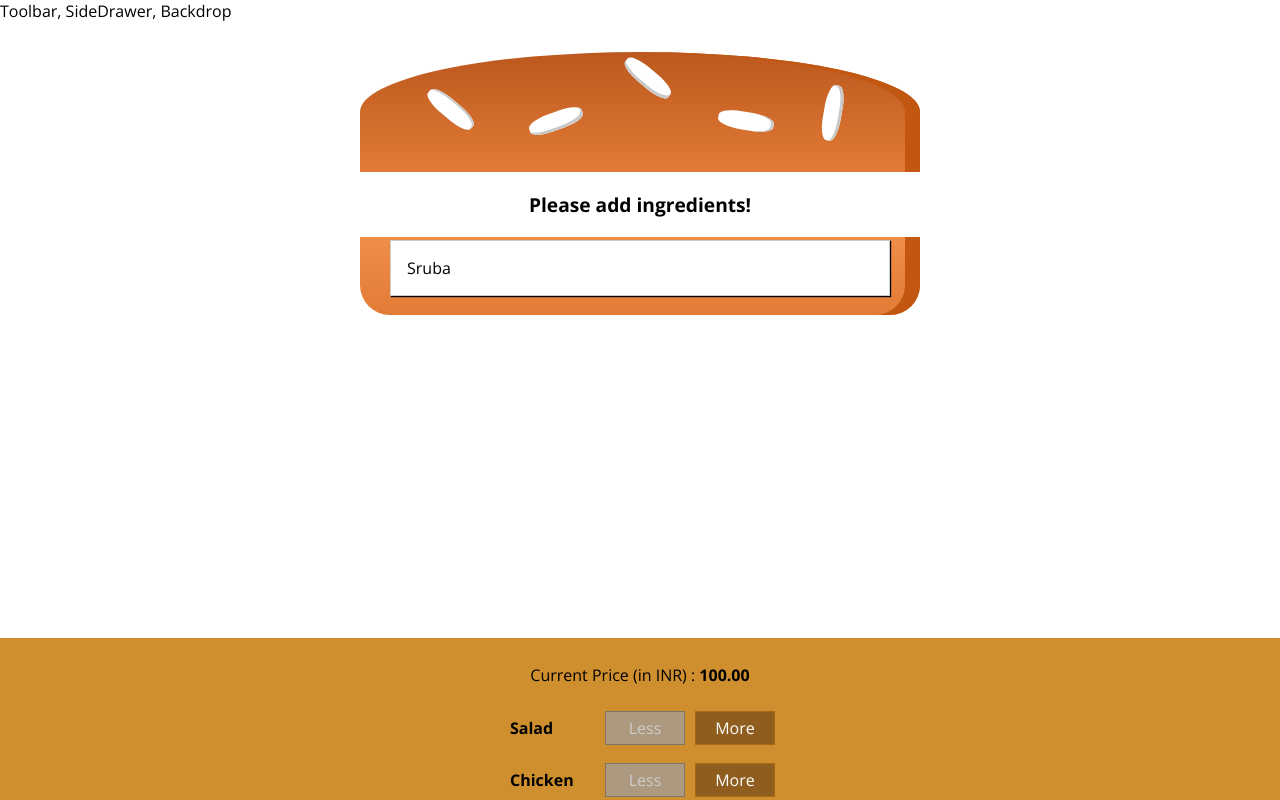
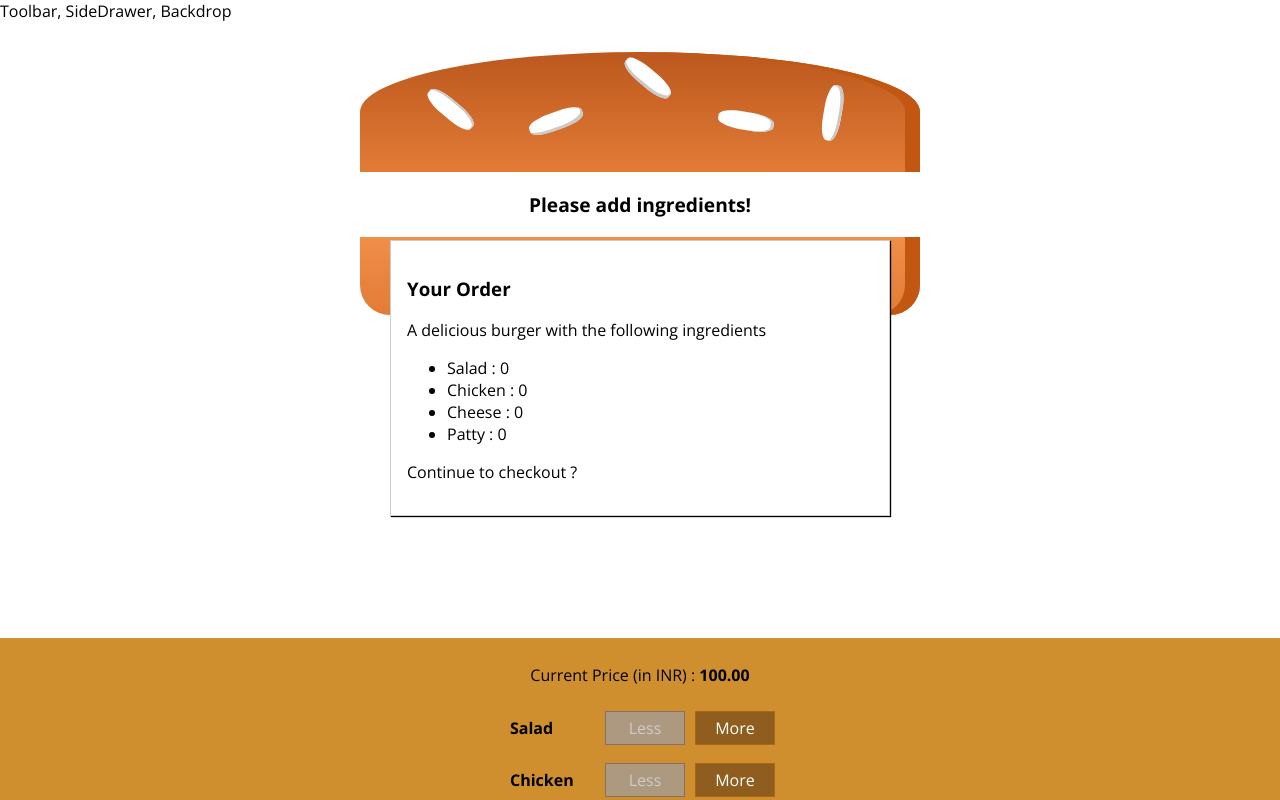
Before and after one commit to sruba209239/burger-builder, a React (Create React App) app: page / in a window 1280 px wide. Shown: the top 800 px of the page. Built offline with nearby package versions, Linux system fonts and the light colour scheme.

Commit message:
137 completed

```diff
--- /dev/null
+++ b/src/components/Burger/OrderSummary/OrderSummary.js
@@ -0,0 +1,22 @@
+import React from 'react';
+import Auxiliary from '../../../hoc/Auxiliary';
+
+const orderSummary = (props) => {
+    const ingredientSummary = Object.keys(props.ingredients)
+        .map(el =>
+            <li key={el}>
+                <span style={{ textTransform: 'capitalize' }}>{el}</span> : {props.ingredients[el]}
+            </li>);
+    return (
+        <Auxiliary>
+            <h3>Your Order</h3>
+            <p>A delicious burger with the following ingredients</p>
+            <ul>
+                {ingredientSummary}
+            </ul>
+            <p>Continue to checkout ?</p>
+        </Auxiliary>
+    );
+};
+
+export default orderSummary;
--- a/src/containers/BurgerBuilder/BurgerBuilder.js
+++ b/src/containers/BurgerBuilder/BurgerBuilder.js
@@ -3,6 +3,7 @@
 import Burger from "../../components/Burger/Burger";
 import BuildControls from "../../components/Burger/BuildControls/BuildControls";
 import Modal from "../../components/UI/Modal/Modal";
+import OrderSummary from "../../components/Burger/OrderSummary/OrderSummary";
 
 const INGREDIENT_PRICES = {
   salad: 60,
@@ -69,7 +70,9 @@
 
     return (
       <Auxiliary>
-        <Modal>Sruba</Modal>
+        <Modal>
+          <OrderSummary ingredients={this.state.ingredients} />
+        </Modal>
         <Burger ingredients={this.state.ingredients} />
         <BuildControls
           dereaseCount={this.dereaseCountHandler}
```
